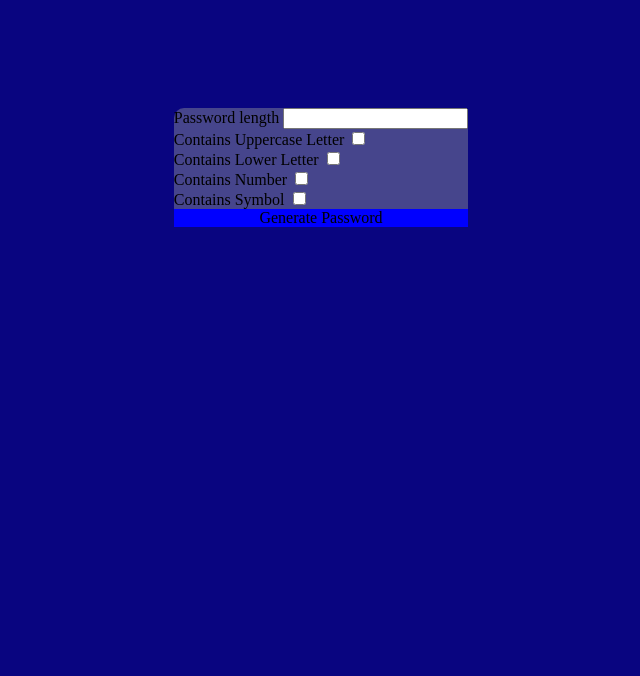
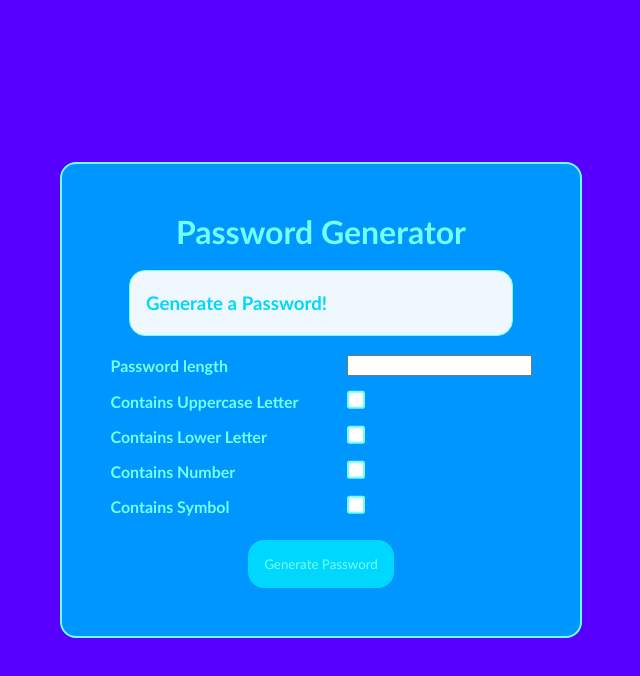
Before and after one commit to Azis64/password_generator, a plain HTML site: page index.html in a window 1280 px wide. Shown: the whole page, without its empty margins (319-959 px from the left). Drawn offline with Linux system fonts and the light colour scheme.

Commit message:
updated the styling, end of project

```diff
--- a/index.html
+++ b/index.html
@@ -9,30 +9,33 @@
 </head>
 <body>
     <div class="container">
-        <div class="line">
-            <span class="box"></span>
-        </div>
-        <div class="line">
+        <h1 class="title">Password Generator</h1>
+        <h3 class="pwDisplay">Generate a Password!</h3>
+
+        <form class="form">
             <label for="passwordLength">Password length</label>
-            <input type="number" class="right" id="Password">
-        </div>
-        <div class="line">
-            <label for="upperCase">Contains Uppercase Letter</label>
-            <input type="checkbox" class="right" value = "QWERTYUIOPASDFGHJKLZXCVBNM">
-        </div>
-        <div class="line">
-            <label for="lowerCase">Contains Lower Letter</label>
-            <input type="checkbox" class="right" value="qwertyuiopasdfghjklzxcvbnm">
-        </div>
-        <div class="line">
-            <label for="number">Contains Number</label>
-            <input type="checkbox" class="right" value = "1234567890">
-        </div>
-        <div class="line">
-            <label for="number">Contains Symbol</label>
-            <input type="checkbox" class="right" value = "~!@#$%^&*()_+~:">
-        </div>
-        <div class="button">Generate Password</div>
+        <input type="number" class="right" id="Password">
+
+
+        <label for="upperCase">Contains Uppercase Letter</label>
+        <input type="checkbox" class="checkbox" value = "QWERTYUIOPASDFGHJKLZXCVBNM">
+
+
+        <label for="lowerCase">Contains Lower Letter</label>
+        <input type="checkbox" class="checkbox" value="qwertyuiopasdfghjklzxcvbnm">
+
+
+        <label for="number">Contains Number</label>
+        <input type="checkbox" class="checkbox" value = "1234567890">
+
+
+        <label for="symbol">Contains Symbol</label>
+        <input type="checkbox" class="checkbox" value = "~!@#$%^&*()_+~:">
+
+
+        </form>
+        <button type="submit" class="generateBtn">Generate Password</button>
+
     </div>
     <script src="index.js"></script>
 </body>
--- a/index.js
+++ b/index.js
@@ -1,10 +1,10 @@
-var displayBox = document.getElementsByClassName("box")[0];
+var displayBox = document.getElementsByClassName("pwDisplay")[0];
 
 var checkboxes = document.querySelectorAll("input[type=checkbox]");
 
 var strings = [];
 
-var generatePasswordButton = document.querySelectorAll(".button")[0];
+var generatePasswordButton = document.querySelectorAll(".generateBtn")[0];
 
 
 
--- a/style.css
+++ b/style.css
@@ -1,28 +1,125 @@
 body{
-    /* margin: 0;
-    padding: 0;
-    position: relative;
-    size: 30px; */
+
+    background-color: #5800FF;
+    color: #72FFFF;
     display: flex;
     justify-content: center;
-    background-color: #090580;
+    align-items: center;
+    min-height: 100vh;
+    margin: 0;
+    font-family: 'Gill Sans', 'Gill Sans MT', Calibri, 'Trebuchet MS', sans-serif;
+}
+
+label{
+    font-weight: bold;
+}
+
+input[type = "checkbox"]{
+    appearance: none;
+    background-color: #fff;
+    margin: 0;
+    font: inherit;
+    color: currentColor;
+    width: 1.15em;
+    height: 1.15em;
+    border: 0.15em solid currentColor;
+    border-radius: 0.15em;
+    transform: translateY(-0.075em);
+
+
+    display: grid;
+    place-content: center;
+}
+
+.form-control + .form-control {
+margin-top: 1em;
+}
+
+input[type="checkbox"]::before {
+    content: "";
+    width: 0.65em;
+    height: 0.65em;
+    transform: scale(0);
+    transition: 120ms transform ease-in-out;
+    box-shadow: inset 1em 1em var(--form-control-color);
+
+    display: grid;
+    place-content: center;
+
+    background-color: CanvasText;
+
+    transform-origin: bottom left;
+    clip-path: polygon(14% 44%, 0 65%, 50% 100%, 100% 16%, 80% 0%, 43% 62%);
+  }
+
+input[type="checkbox"]:checked::before {
+    transform: scale(1);
+}
+
+input[type="checkbox"]:focus {
+    outline: max(2px, 0.15em) solid currentColor;
+    outline-offset: max(2px, 0.15em);
 }
 
 
 
 .container{
-    margin-top: 100px;
+    background-color: #0096FF;
+    padding: 3rem;
+    border-radius: 1rem;
+    border: 2px solid #72FFFF;
+    display: flex;
+    justify-content: center;
     align-items: center;
-    background-color: #46458c;
-    border-radius: 10px;
+    flex-direction: column;
+
 }
 
-.line{
-    width: 100%;
-    justify-content: space-between;
+.form{
+    display: grid;
+    grid-template-columns: auto auto;
+    row-gap: 1rem;
+    column-gap: 3rem;
+    justify-content: center;
+    align-items: center;
 }
 
-.button{
-    background-color: blue;
+.title{
+    margin: 0;
     text-align: center;
 }
+
+.generateBtn{
+    grid-column: span 2;
+    background-color: #00D7FF;
+    color: #72FFFF;
+    border: #72FFFF;
+    padding: 1rem;
+    margin-top: 1.5rem;
+    border-radius: 1rem;
+    font-family: 'Gill Sans', 'Gill Sans MT', Calibri, 'Trebuchet MS', sans-serif;
+
+}
+
+.generateBtn:hover{
+    background-color: #5800FF;
+}
+
+.generateBtn:focus{
+    outline: max(2px, 0.15em) solid currentColor;
+    outline-offset: max(2px, 0.15em);
+}
+
+.pwDisplay{
+    background-color: aliceblue;
+    color: #00D7FF;
+    padding: 1rem;
+    border: 1px solid #72FFFF;
+    border-radius: 1rem;
+    height: 2rem;
+    width: 350px;
+    display: flex;
+    text-align: center;
+    align-items: center;
+    word-break: break-all;
+}
```
